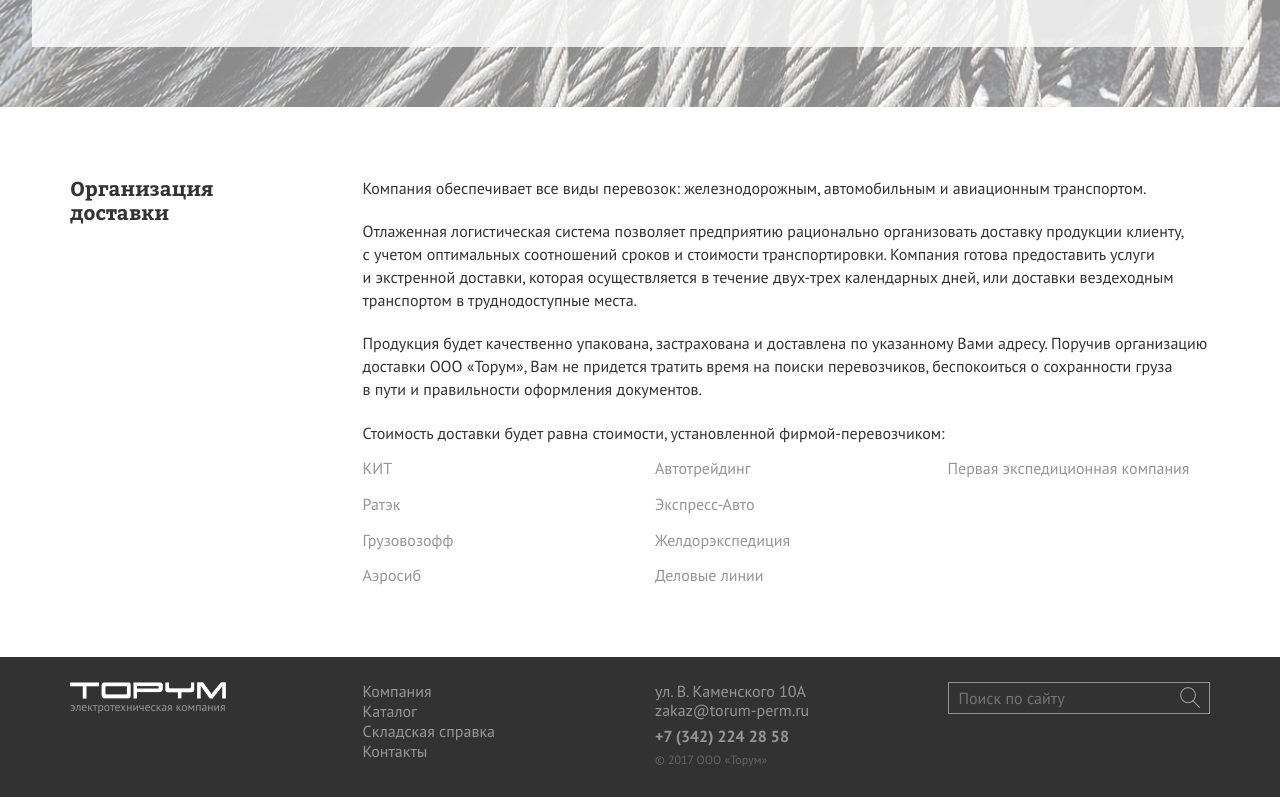
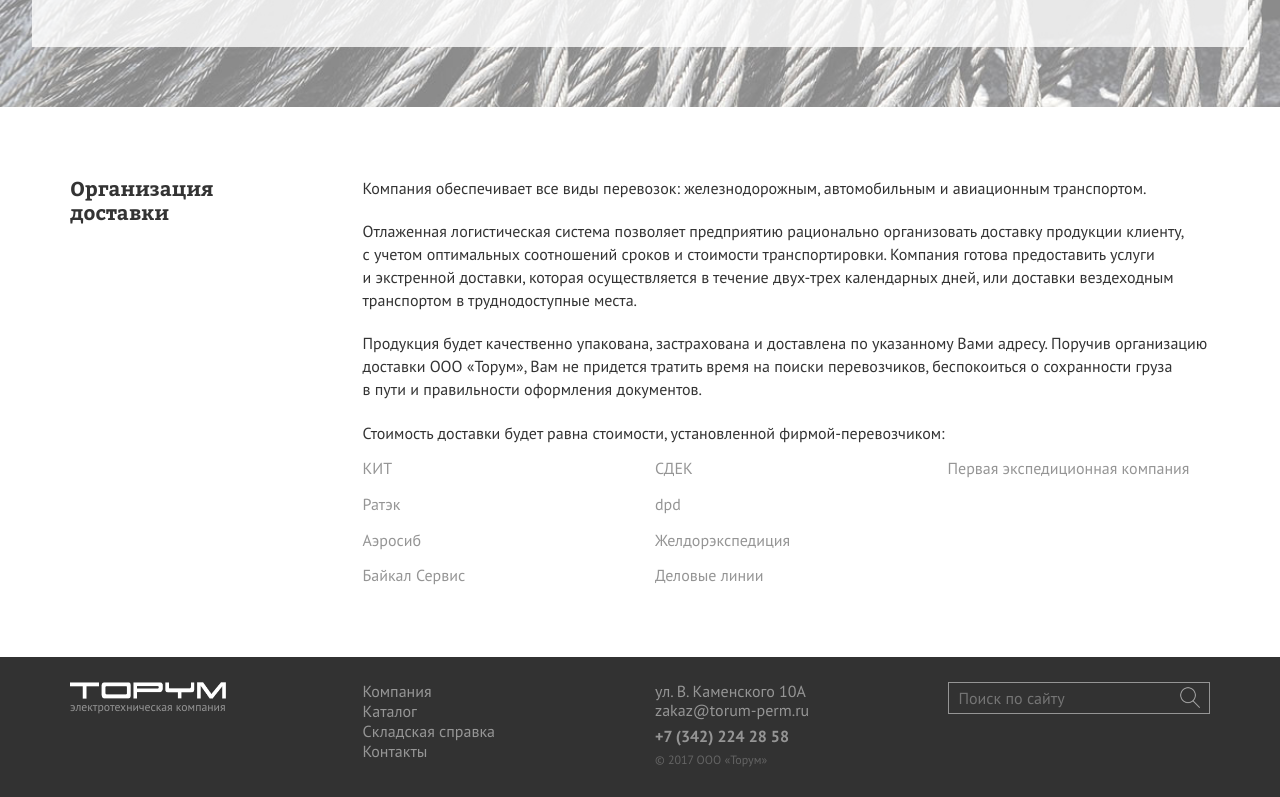
Before and after one commit to ponomarev-iv/torym, a website: page public/about.html in a window 1280 px wide. Shown: the part 1321-2118 px from the top of the page. Drawn offline with nearby package versions, Linux system fonts and the light colour scheme.

Commit message:
Правки на страницу о компании

```diff
--- a/public/about.html
+++ b/public/about.html
@@ -272,12 +272,12 @@
                         <div class="col-md-4">
                             <a href="http://tk-kit.ru/calculate/" class="c-block__link" target="_blank">КИТ</a>
                             <a href="http://www.rateksib.ru/" class="c-block__link" target="_blank">Ратэк</a>
-                            <a href="http://zhdalians.ru/" class="c-block__link" target="_blank">Грузовозофф</a>
                             <a href="http://www.aerosib.ru/" class="c-block__link" target="_blank">Аэросиб</a>
+                            <a href="https://www.baikalsr.ru/" class="c-block__link" target="_blank">Байкал Сервис</a>
                         </div>
                         <div class="col-md-4">
-                            <a href="http://www.autotrading.ru/tarifRu.asp" class="c-block__link" target="_blank">Автотрейдинг</a>
-                            <a href="http://expressauto.ru/index.php?page=prices" class="c-block__link" target="_blank">Экспресс-Авто</a>
+                            <a href="https://www.cdek.ru/" class="c-block__link" target="_blank">СДЕК</a>
+                            <a href="http://www.dpd.ru/" class="c-block__link" target="_blank">dpd</a>
                             <a href="http://www.jde.ru/online/calculator.html" class="c-block__link" target="_blank">Желдорэкспедиция</a>
                             <a href="http://www.dellin.ru/requests/" class="c-block__link" target="_blank">Деловые линии</a>
                         </div>
```
Also changed, not shown: _dev/tmpl/about.html (+3 -3 lines).
